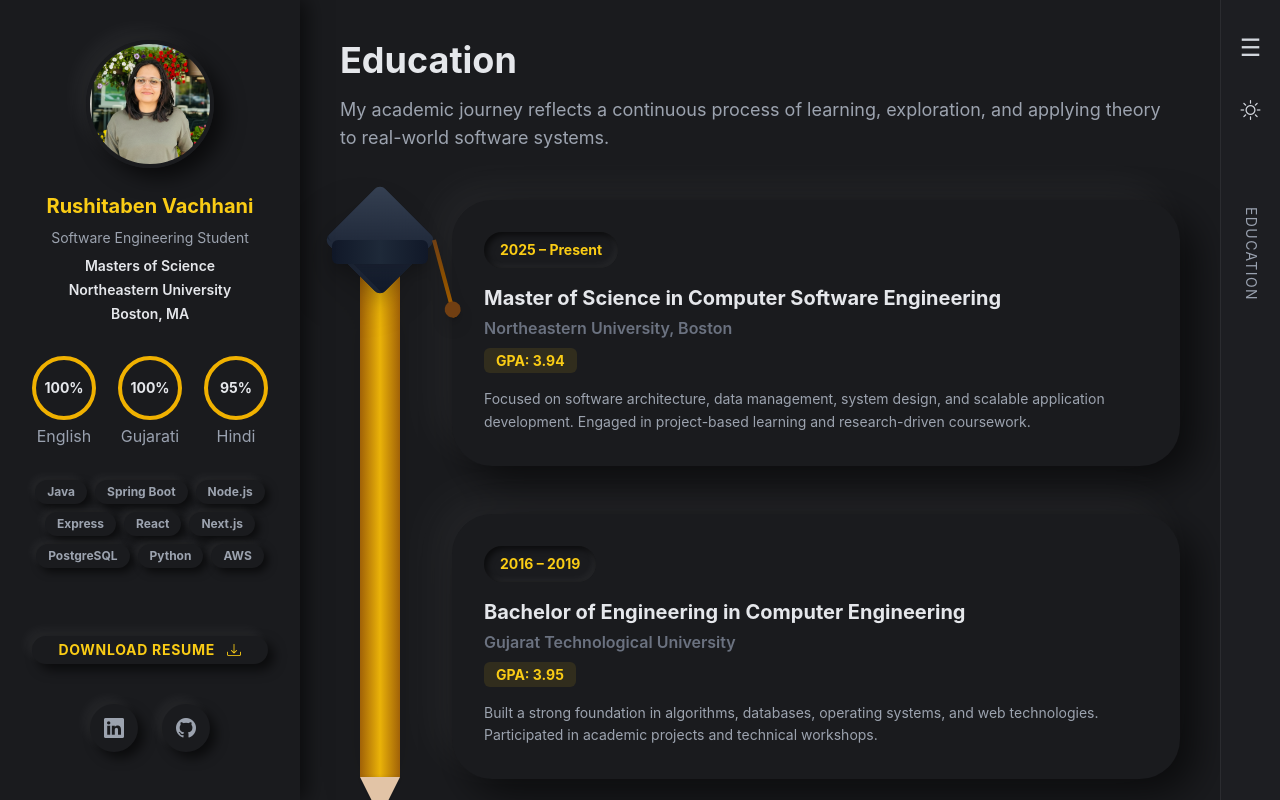
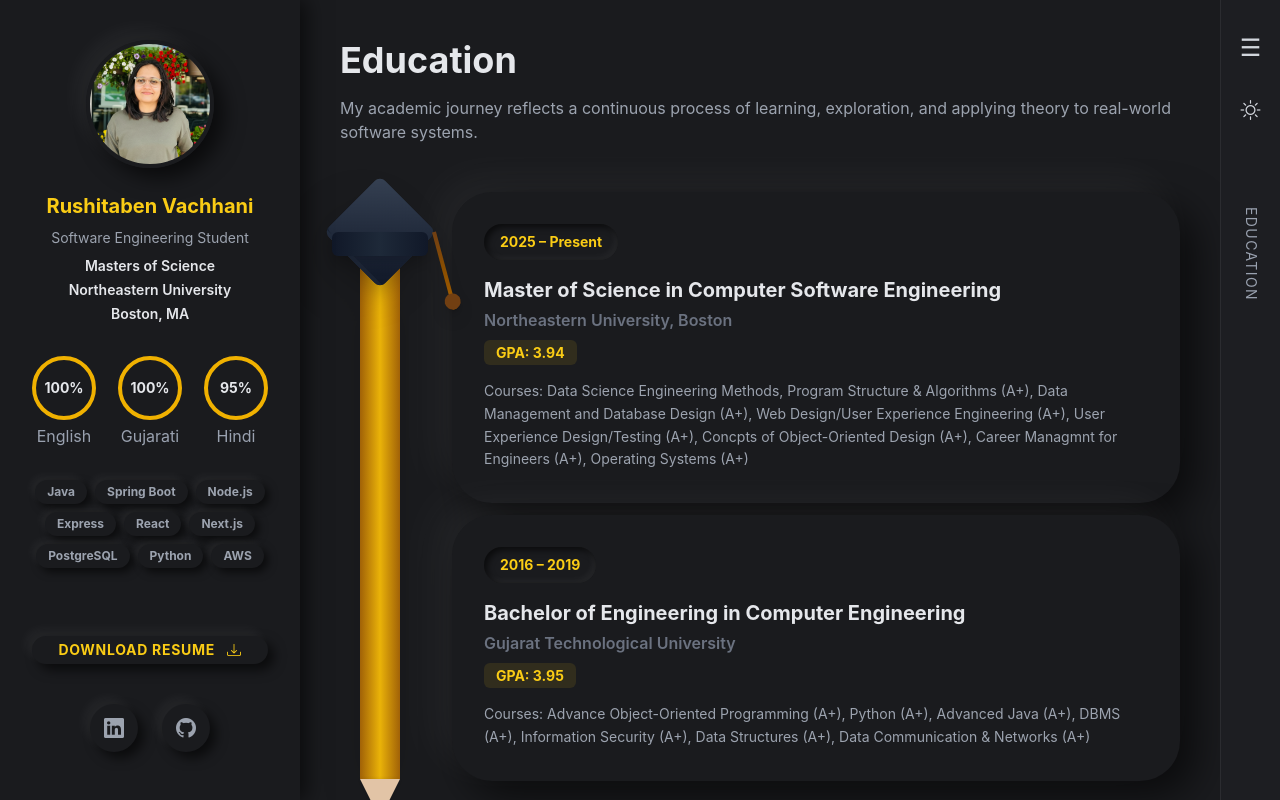
Before and after one commit to rushita-vachhani/resume, a Next.js app: page /education in a window 1280 px wide. Built offline with nearby package versions, Linux system fonts and the light colour scheme.

Commit message:
Update spacing and font sizes in About and Education components for improved readability

```diff
--- a/src/app/about/page.tsx
+++ b/src/app/about/page.tsx
@@ -10,7 +10,7 @@ export default function About() {
       {/* Content Container */}
       <div className="relative z-10 max-w-6xl mx-auto">
         {/* Creative Header */}
-        <header className="mb-16 text-center md:text-left">
+        <header className="mb-2 text-center md:text-left">
           <h1 className="text-5xl md:text-7xl font-black mb-6 text-body-text tracking-tight">
             About <span className="text-primary">Me</span>
           </h1>
--- a/src/app/components/EducationTimeline.tsx
+++ b/src/app/components/EducationTimeline.tsx
@@ -10,13 +10,13 @@ export default function EducationTimeline() {
       </div>
 
       {/* Education Cards */}
-      <div className="space-y-12 relative pb-12">
+      <div className="space-y-3 relative pb-12">
         <EducationItem
           year="2025 – Present"
           title="Master of Science in Computer Software Engineering"
           institution="Northeastern University, Boston"
           gpa="3.94"
-          description="Focused on software architecture, data management, system design, and scalable application development. Engaged in project-based learning and research-driven coursework."
+          description="Courses: Data Science Engineering Methods, Program Structure & Algorithms (A+), Data Management and Database Design (A+), Web Design/User Experience Engineering (A+), User Experience Design/Testing (A+), Concpts of Object-Oriented Design (A+), Career Managmnt for Engineers (A+), Operating Systems (A+)"
         />
 
         <EducationItem
@@ -24,7 +24,7 @@ export default function EducationTimeline() {
           title="Bachelor of Engineering in Computer Engineering"
           institution="Gujarat Technological University"
           gpa="3.95"
-          description="Built a strong foundation in algorithms, databases, operating systems, and web technologies. Participated in academic projects and technical workshops."
+          description="Courses: Advance Object-Oriented Programming (A+), Python (A+), Advanced Java (A+), DBMS (A+), Information Security (A+), Data Structures (A+), Data Communication & Networks (A+)"
         />
       </div>
     </div>
--- a/src/app/education/page.tsx
+++ b/src/app/education/page.tsx
@@ -8,7 +8,7 @@ export default function EducationPage() {
         <h1 className="text-4xl font-bold text-body-text mb-4">
           Education
         </h1>
-        <p className="text-text-secondary text-lg">
+        <p className="text-text-secondary text-md">
           My academic journey reflects a continuous process of learning, exploration, and applying theory to real-world software systems.
         </p>
       </header>
```
